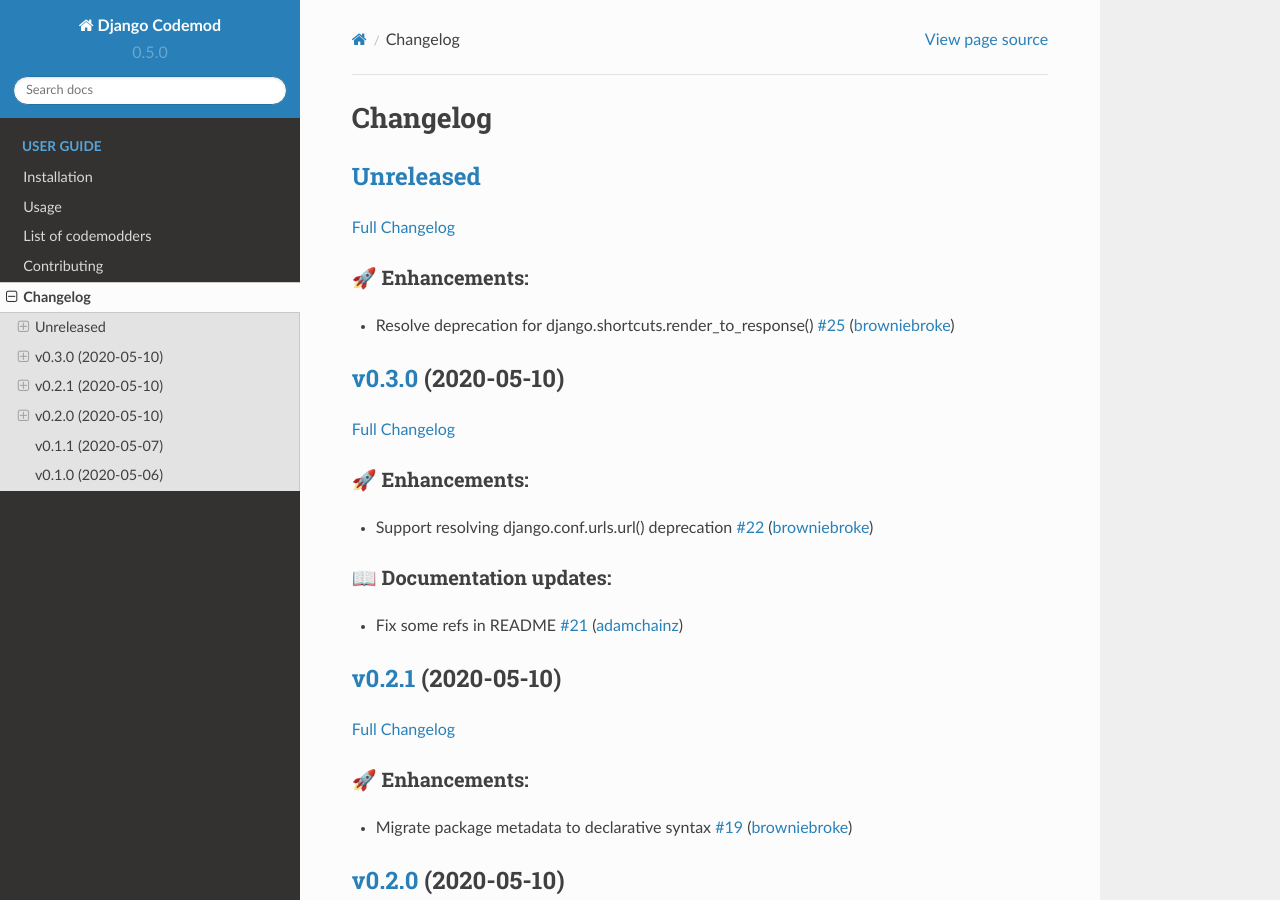
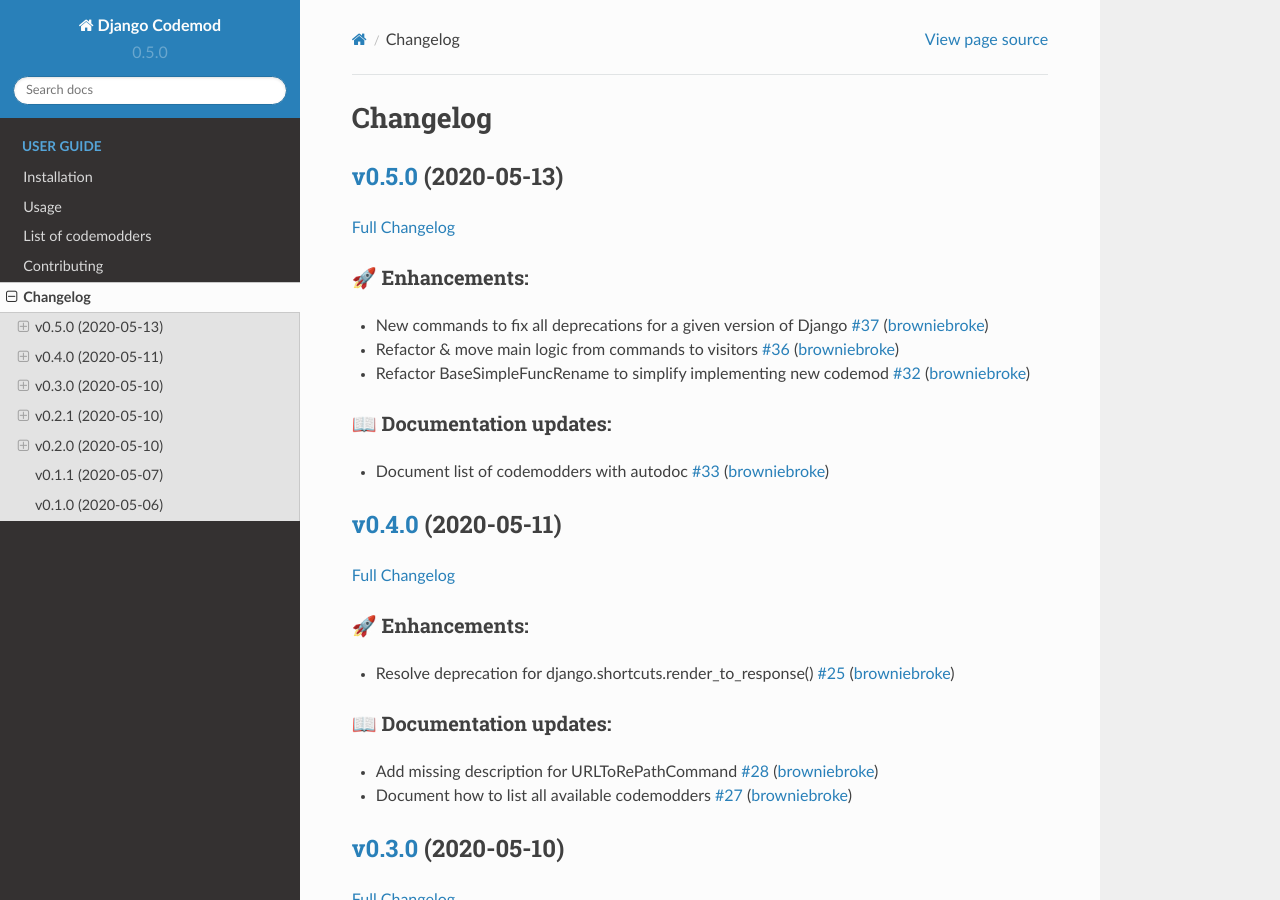
Before and after one commit to browniebroke/django-codemod, a Sphinx documentation site: the page built from docs/changelog.md, in a window 1280 px wide and 900 px high. Built offline with Sphinx 7.4.7 and the Read the Docs theme 2.0.0, drawn with Linux system fonts in a browser that asks for light colours; pages that are not in the unit, such as notebooks, are missing from menus.

Commit message:
Update Changelog

```diff
--- a/docs/changelog.md
+++ b/docs/changelog.md
@@ -1,12 +1,31 @@
 # Changelog
 
-## [Unreleased](https://github.com/browniebroke/django-codemod/tree/HEAD)
+## [v0.5.0](https://github.com/browniebroke/django-codemod/tree/v0.5.0) (2020-05-13)
 
-[Full Changelog](https://github.com/browniebroke/django-codemod/compare/v0.3.0...HEAD)
+[Full Changelog](https://github.com/browniebroke/django-codemod/compare/v0.4.0...v0.5.0)
+
+### 🚀 Enhancements:
+
+- New commands to fix all deprecations for a given version of Django [\#37](https://github.com/browniebroke/django-codemod/pull/37) ([browniebroke](https://github.com/browniebroke))
+- Refactor & move main logic from commands to visitors [\#36](https://github.com/browniebroke/django-codemod/pull/36) ([browniebroke](https://github.com/browniebroke))
+- Refactor BaseSimpleFuncRename to simplify implementing new codemod [\#32](https://github.com/browniebroke/django-codemod/pull/32) ([browniebroke](https://github.com/browniebroke))
+
+### 📖 Documentation updates:
+
+- Document list of codemodders with autodoc [\#33](https://github.com/browniebroke/django-codemod/pull/33) ([browniebroke](https://github.com/browniebroke))
+
+## [v0.4.0](https://github.com/browniebroke/django-codemod/tree/v0.4.0) (2020-05-11)
+
+[Full Changelog](https://github.com/browniebroke/django-codemod/compare/v0.3.0...v0.4.0)
 
 ### 🚀 Enhancements:
 
 - Resolve deprecation for django.shortcuts.render\_to\_response\(\) [\#25](https://github.com/browniebroke/django-codemod/pull/25) ([browniebroke](https://github.com/browniebroke))
+
+### 📖 Documentation updates:
+
+- Add missing description for URLToRePathCommand [\#28](https://github.com/browniebroke/django-codemod/pull/28) ([browniebroke](https://github.com/browniebroke))
+- Document how to list all available codemodders [\#27](https://github.com/browniebroke/django-codemod/pull/27) ([browniebroke](https://github.com/browniebroke))
 
 ## [v0.3.0](https://github.com/browniebroke/django-codemod/tree/v0.3.0) (2020-05-10)
 
```
Also changed, not shown: CHANGELOG.md (+21 -2 lines).
